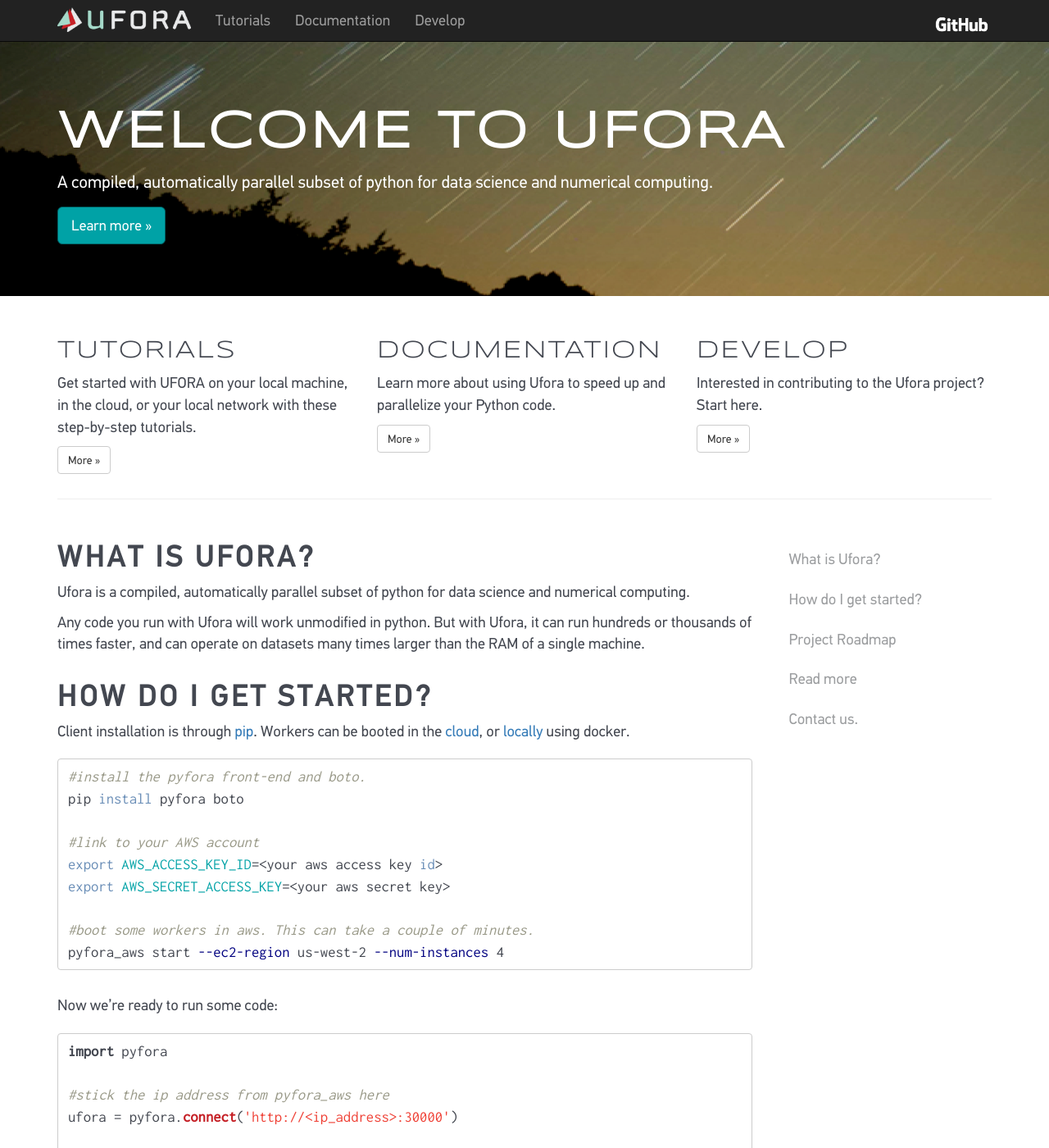
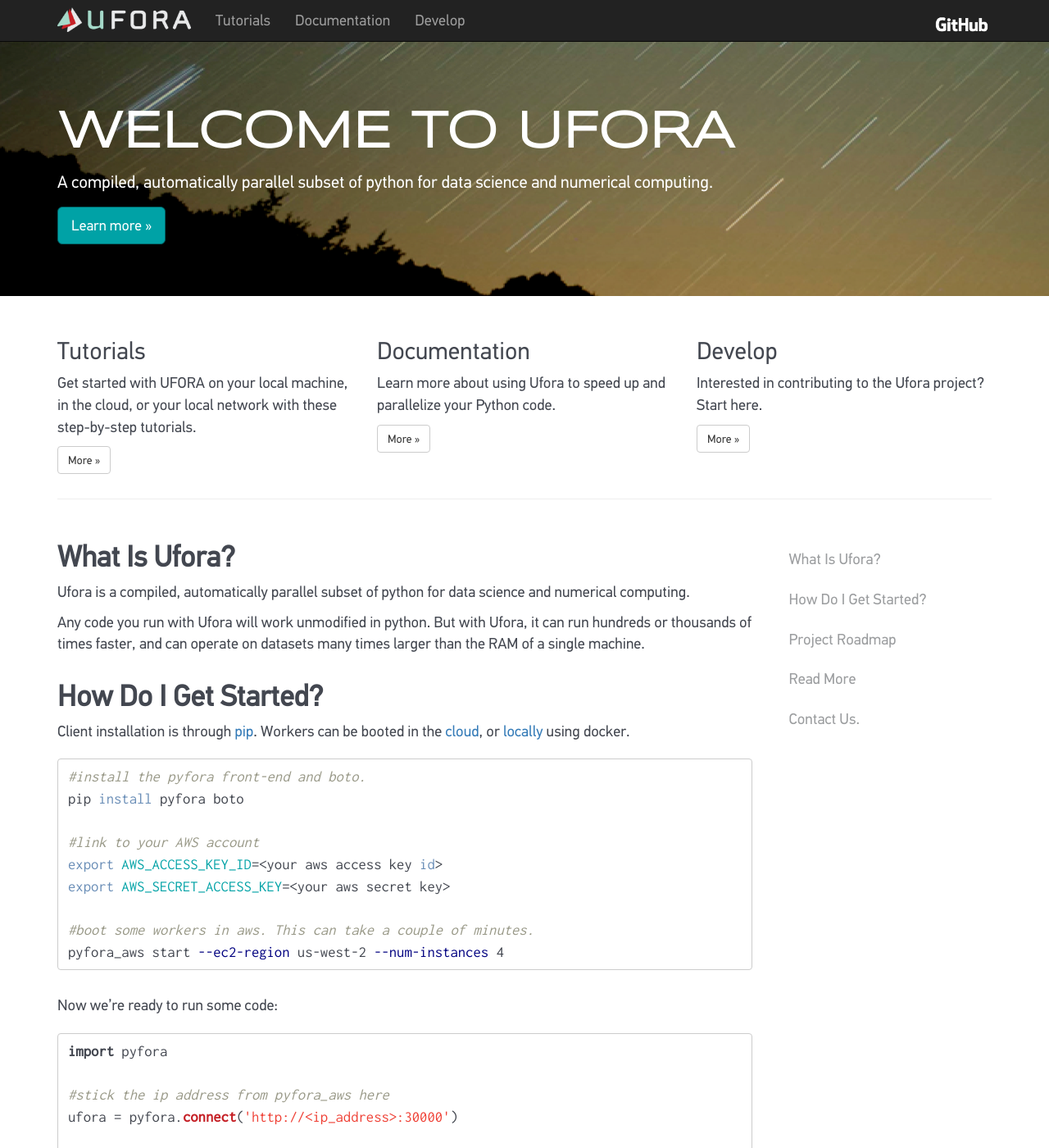
Before and after one commit to ufora/ufora, a Jekyll site: the page built from index.md, in a window 1280 px wide and 1400 px high. Shown: the whole window at 82% size. Built offline with Jekyll 4.4.1, drawn with Linux system fonts in a browser that asks for light colours; some web fonts are replaced; Markdown is read by kramdown in place of the engine named in the settings; some of the changed text lies outside the part shown.

Commit message:
Styling section headers

```diff
--- a/_includes/footer.html
+++ b/_includes/footer.html
@@ -1,6 +1,6 @@
 <hr/>
 <footer>
-    <p>&copy; Ufora 2015</p>
+    <p>&copy; Ufora, Inc. 2015</p>
 </footer>
 
 
--- a/css/style.scss
+++ b/css/style.scss
@@ -21,16 +21,11 @@
 
 /*h1, h2, h3 {*/
 h1, h2, h3 {
-  text-transform: uppercase;
+  text-transform: capitalize;
 }
 h1 {
-  letter-spacing: 4px;
   font-weight: bold;
   margin-top: 30px;
-}
-h2 {
-  font-family: $font-header;
-  letter-spacing: 2px;
 }
 
 .navbar {
@@ -69,6 +64,7 @@
 
   h1 {
     font-family: $font-header;
+    text-transform: uppercase;
   }
 }
 
@@ -112,6 +108,7 @@
 .affixed {
   a {
     color: $ufora-dark-grey;
+    text-transform: capitalize;
   }
 }
 
```
